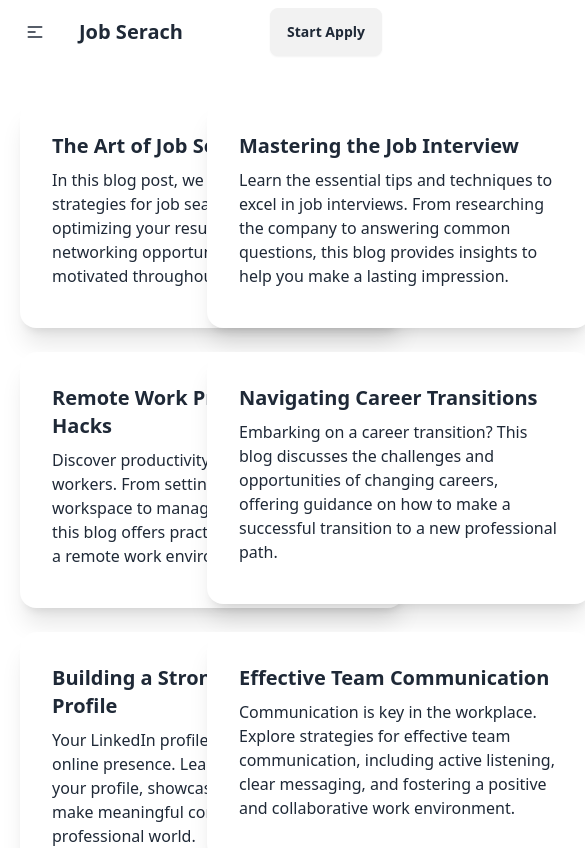
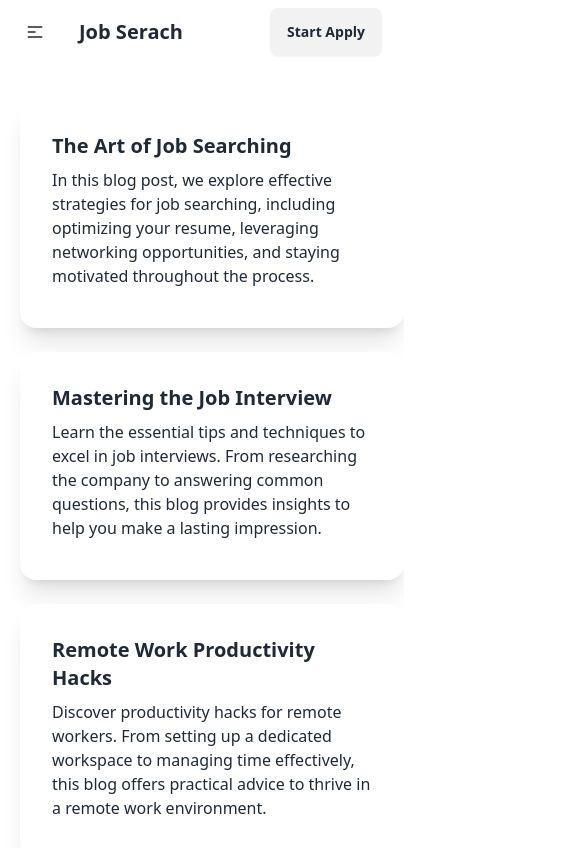
Before and after one commit to mitanvir05/job-search-react, a React (Vite) app: page /blogs in a window 390 px wide. Shown: the top 848 px of the page, 585 px wide, since content can reach past the window. Built offline with nearby package versions, Linux system fonts and the light colour scheme.

Commit message:
blogs responsiveness added

```diff
--- a/src/components/Blogs/Blogs.jsx
+++ b/src/components/Blogs/Blogs.jsx
@@ -11,7 +11,7 @@
     return (
         <div >
 
-            <div className="grid grid-cols-2 gap-6 mt-4 p-5 ">
+            <div className="grid md:grid-cols-2 gap-6 mt-4 p-5 ">
             {
                 blogs.map(blog => <Blog key={blog.id} blog={blog}></Blog>)
             }
```
